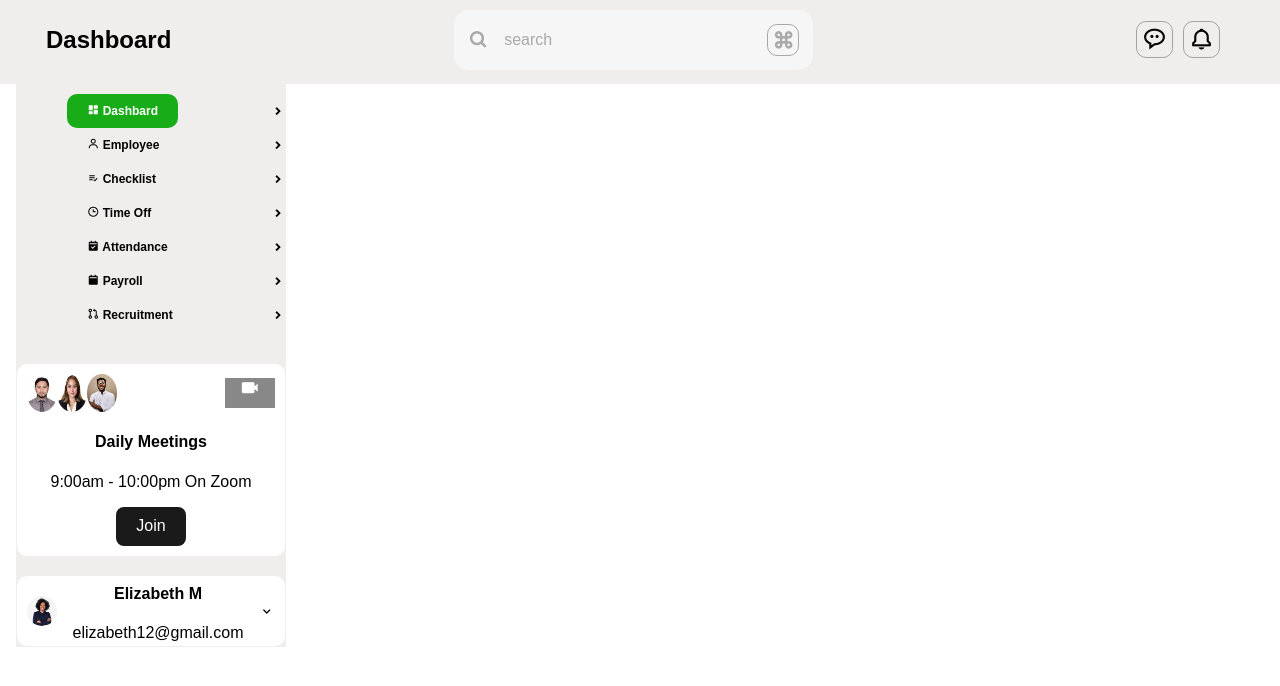
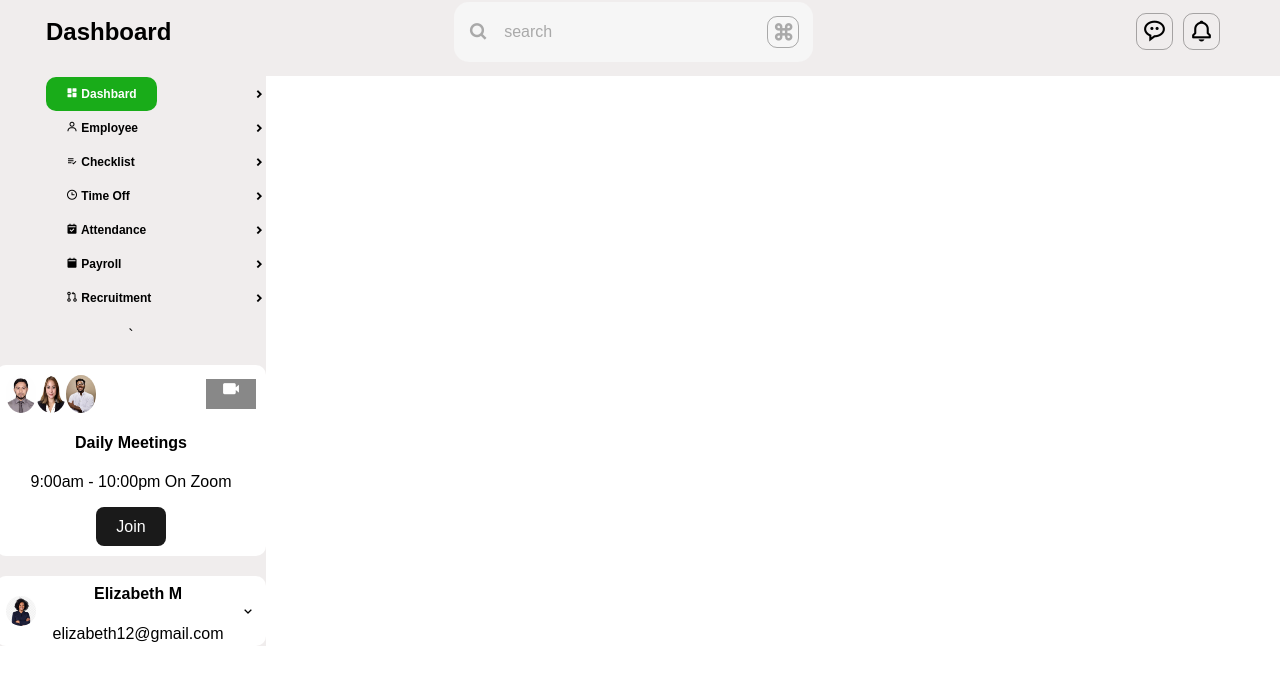
Before and after one commit to missynancy/dashboard, a React (Vite) app in the folder frontend/: page / in a window 1280 px wide. Shown: the top 686 px of the page. Built offline with nearby package versions, Linux system fonts and the light colour scheme.

Commit message:
Update Dashboard

```diff
--- a/frontend/src/components/Index.jsx
+++ b/frontend/src/components/Index.jsx
@@ -22,8 +22,7 @@ function Index(){
                     <i className='bx bx-bell message-icon'></i>
                 </div>
             </div>
-            <div className="body">
-                <header className='header'>
+            <header className='header body'>
                 <nav className="navbar">
                     <ul>
                         <li>
@@ -54,7 +53,7 @@ function Index(){
 			    <a href="#"><i className='bx bx-git-pull-request'></i> Recruitment</a>
                             <i className='bx bx-chevron-right'></i>
 			</li>
-                        </ul>
+                        </ul>`
                     </nav>
                     <div className="card">
                         <div className="card-top">
@@ -80,10 +79,6 @@ function Index(){
                         <i className='bx bx-chevron-down'></i>
                     </div>
             </header>
-
-            </div>
-
-
         </body>
     );
 }
--- a/frontend/src/index.css
+++ b/frontend/src/index.css
@@ -8,15 +8,7 @@ html,
   height: 100%;
   font-family: sans-serif;
 }
-body{
-  width: 100%;
-  height: 100%;
-  display: flex;
-  flex-direction: column;
-  max-width: 1440px;
-  position: relative;
 
-}
 .bx{
   cursor: pointer;
 }
@@ -41,19 +33,15 @@ button:hover{
   display: flex;
   position: absolute;
   top: 65px;
+  margin: 0%;
 }
 .header{
   display: flex;
   flex-direction: column;
   width: 270px;
   text-align: center;
+  background-color: #f0eded;
   margin-left: -20px;
-  margin: 0;
-  bottom: 0;
-  padding: 0.5%;
-  background-color: #f0eded;
-
-
 
 }
 
```
Lines whose indentation alone changed are shown as unchanged.
